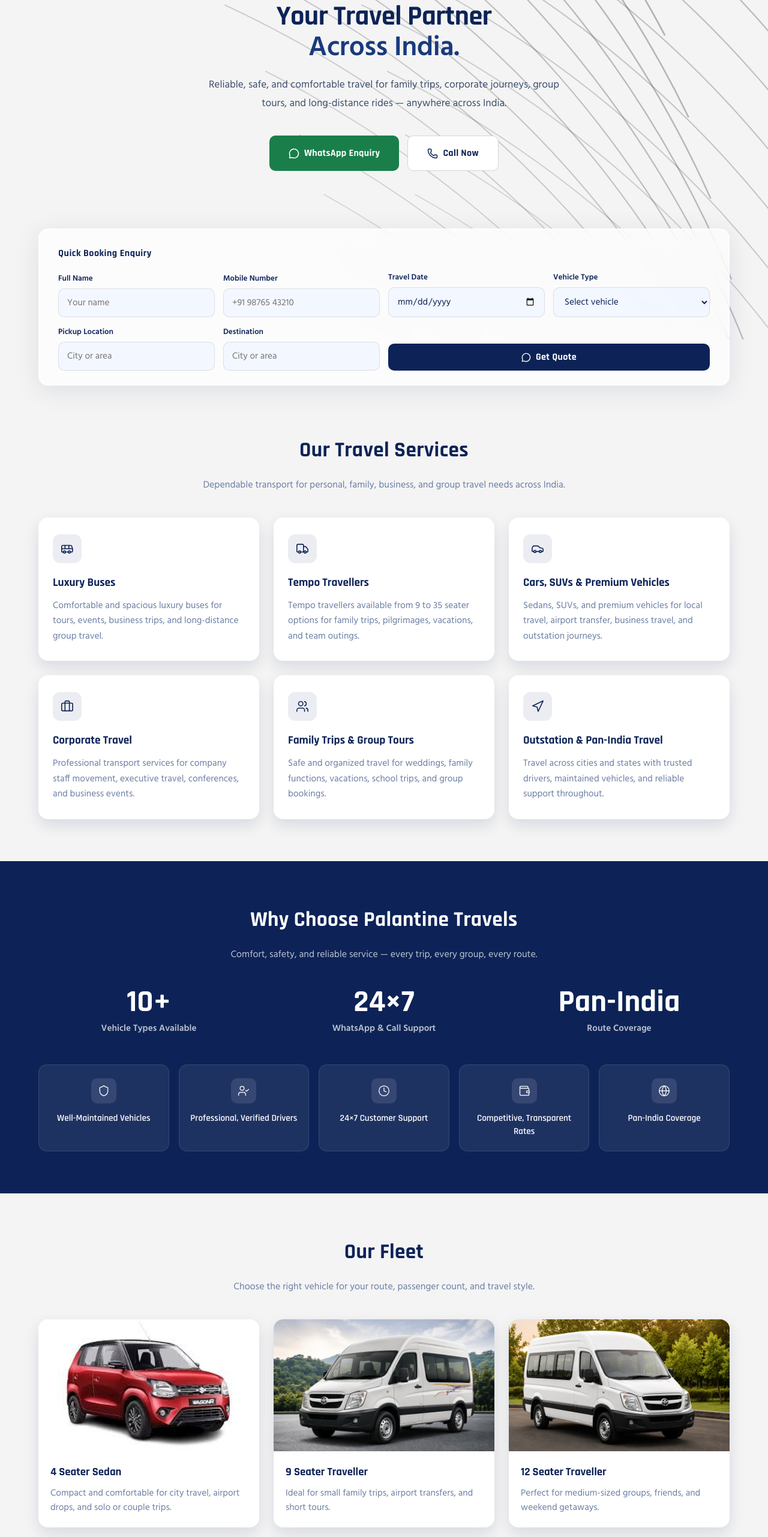
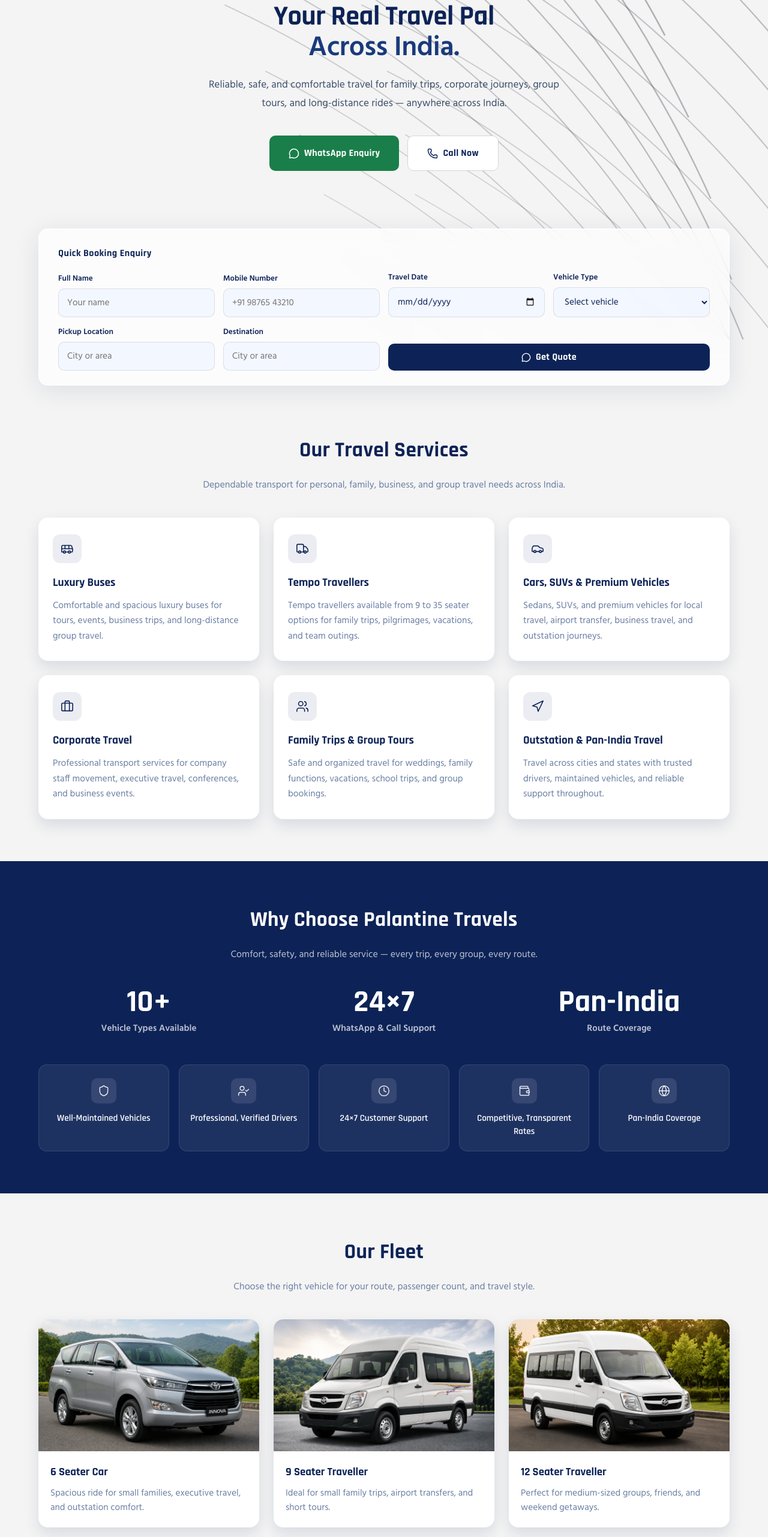
Before and after one commit to HarshilForWork/Palentine, a React (Vite) app: page / in a window 1280 px wide. Shown: the part 234-2797 px from the top of the page at 60% size. Built offline with nearby package versions, Linux system fonts and the light colour scheme.

Commit message:
fixed changes

```diff
--- a/src/components/Fleet.tsx
+++ b/src/components/Fleet.tsx
@@ -1,9 +1,9 @@
 const fleet = [
   {
-    img: '/4_seater.jpeg',
-    alt: '4 Seater Sedan',
-    title: '4 Seater Sedan',
-    desc: 'Compact and comfortable for city travel, airport drops, and solo or couple trips.',
+    img: '/6_seater.jpeg',
+    alt: '6 Seater Car',
+    title: '6 Seater Car',
+    desc: 'Spacious ride for small families, executive travel, and outstation comfort.',
   },
   {
     img: '/9_seater.jpeg',
--- a/src/components/Footer.tsx
+++ b/src/components/Footer.tsx
@@ -10,6 +10,7 @@
               We provide trusted and comfortable travel services across India for
               family trips, group tours, corporate bookings, outstation journeys, and more.
             </p>
+            <p>Serving Pan India</p>
           </div>
           <div className="footer-col">
             <h4>Quick Links</h4>
@@ -24,7 +25,6 @@
             <a href="tel:+918652747851">+91 8652747851</a>
             <a href="mailto:Palantine.in@gmail.com">Palantine.in@gmail.com</a>
             <a href="https://www.instagram.com/palantine.in" target="_blank" rel="noreferrer">Instagram: @palantine.in</a>
-            <p>Serving Pan India</p>
           </div>
         </div>
         <div className="copyright">
--- a/src/components/Hero.tsx
+++ b/src/components/Hero.tsx
@@ -4,7 +4,7 @@
   return (
     <HeroGeometric
       badge="Palantine Travels"
-      title1="Your Travel Partner"
+      title1="Your Real Travel Pal"
       title2="Across India"
     />
   )
--- a/src/components/HorizontalBookingCard.tsx
+++ b/src/components/HorizontalBookingCard.tsx
@@ -38,7 +38,7 @@
               <label className="hbc-field-label" htmlFor="hbc-vehicle">Vehicle Type</label>
               <select id="hbc-vehicle" name="vehicle" className="hbc-input" required>
                 <option value="">Select vehicle</option>
-                <option>4 Seater Sedan</option>
+                <option>6 Seater Car</option>
                 <option>9 Seater Traveller</option>
                 <option>12 Seater Traveller</option>
                 <option>17 Seater Traveller</option>
--- a/src/components/ui/shape-landing-hero.tsx
+++ b/src/components/ui/shape-landing-hero.tsx
@@ -8,7 +8,7 @@
 }
 
 export function HeroGeometric({
-  title1 = "Your Trusted Travel Partner",
+  title1 = "Your Real Travel Pal",
   title2 = "Across India",
 }: HeroGeometricProps) {
   const shouldReduceMotion = useReducedMotion()
```
